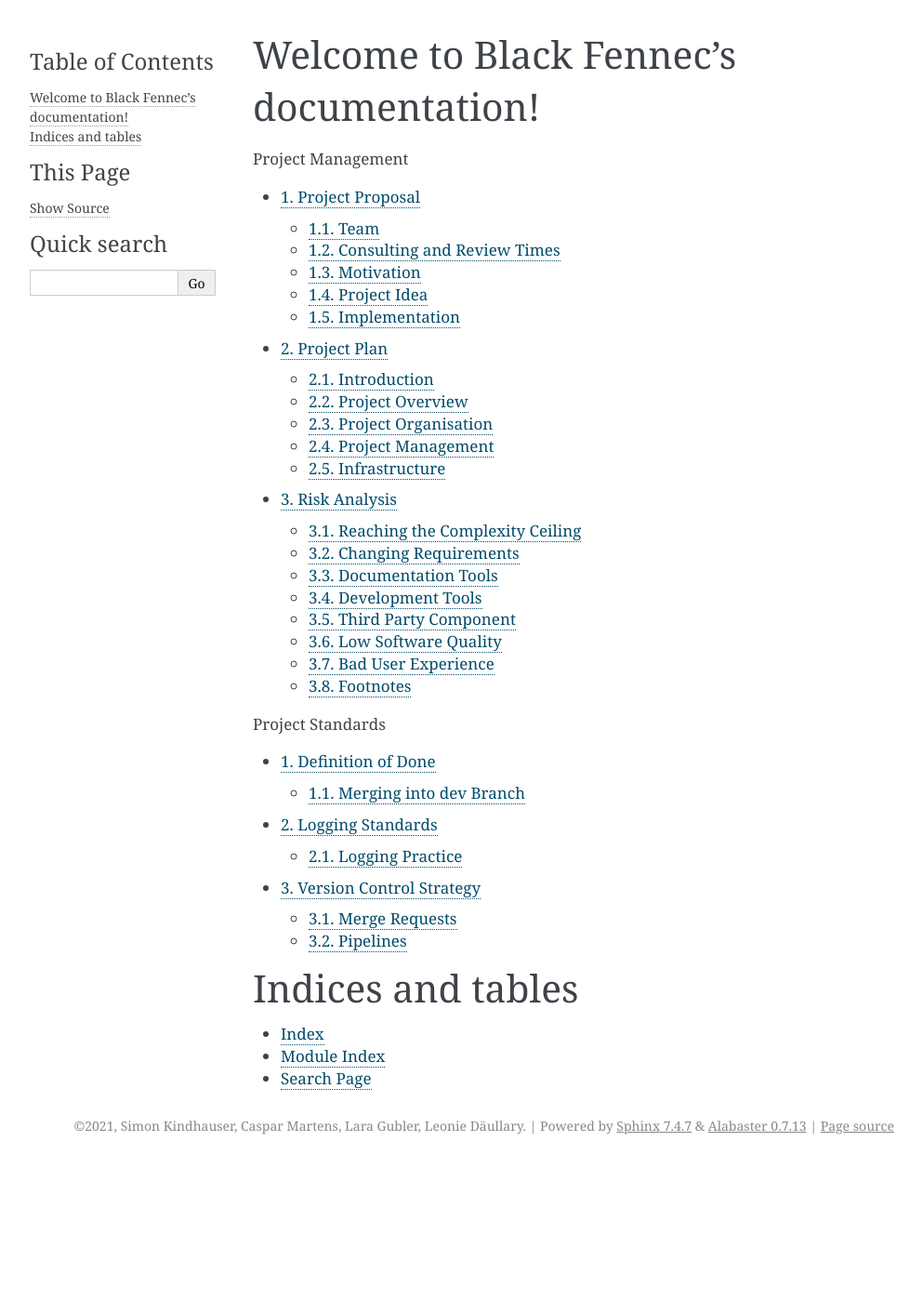
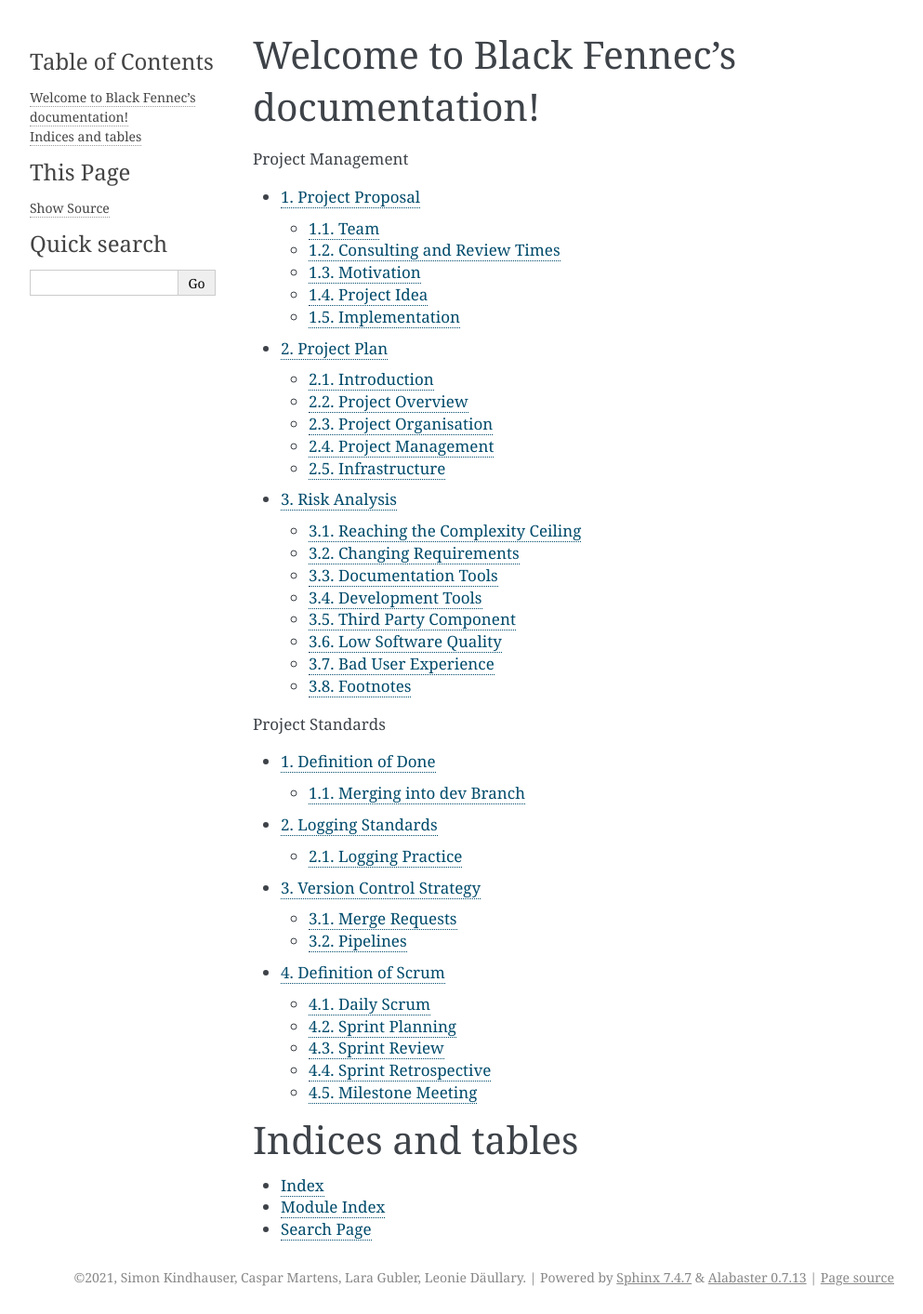
Before and after one commit to blackfennec-org/blackfennec, a Sphinx documentation site: the page built from docs/source/index.rst, in a window 1280 px wide. Shown: the whole page at 93% size, without its empty margins (148-1141 px from the left). Built offline with Sphinx 7.4.7, drawn with Linux system fonts in a browser that asks for light colours; before the commit the page ends 1250 px from its top, so only the background shows below that; some of the changed lines change nothing that is shown.

Commit message:
extract definition of scrum

```diff
--- a/docs/source/index.rst
+++ b/docs/source/index.rst
@@ -23,6 +23,7 @@ Welcome to Black Fennec's documentation!
    project_standards/definition_of_done.rst
    project_standards/logging_standards.rst
    project_standards/version_control_strategy.rst
+   project_standards/definition_of_scrum.rst
 
 
 Indices and tables
--- a/docs/source/project_management/project_plan.rst
+++ b/docs/source/project_management/project_plan.rst
@@ -20,19 +20,20 @@ References
 ----------
 In the table below you can find the links to the important documents in the repository.
 
-+--------------------------+---------------------------------+
-| **Document**             | **Reference**                   |
-+--------------------------+---------------------------------+
-| Project Proposal         | :doc:`project_proposal`         |
-+--------------------------+---------------------------------+
-| Risk Analysis            | :doc:`risk_analysis`            |
-+--------------------------+---------------------------------+
-| Definition of Done       | :doc:`definition_of_done`       |
-+--------------------------+---------------------------------+
-| Logging Standards        | :doc:`logging_standards`        |
-+--------------------------+---------------------------------+
-| Version Control Strategy | :doc:`version_control_strategy` |
-+--------------------------+---------------------------------+
+.. table::
+  :align: left
+  :widths: auto
+
+  =========================  =============
+  **Document**               **Reference**
+  =========================  =============
+  Project Proposal           :doc:`project_proposal`
+  Risk Analysis              :doc:`risk_analysis`
+  Definition of done         :doc:`/project_standards/definition_of_done`
+  Logging Standards          :doc:`/project_standards//logging_standards`
+  Version Control Strategy   :doc:`/project_standards//version_control_strategy`
+  Version Control Strategy   :doc:`/project_standards//definition_of_scrum`
+  =========================  =============
 
 Project Overview
 ****************
@@ -155,43 +156,15 @@ Project Presentation                                             `Milestone: Pro
 
 Meetings
 --------
-During our project, various Scrum meetings are held. These always take place on the same day, at the same time, so that
-all members can plan and prepare for them in advance.
+During our project, various Scrum meetings are held. These always take place on the same day, at the same time, so that all members can plan and prepare for them in advance. The definition and scope of the meetings is documented in our :doc:`/project_standards/definition_of_scrum`.
 
-Daily Scrum
-^^^^^^^^^^^
-This meeting will take place on each day that we will work together as a team on the project and will last about 15
-minutes. It is mainly intended for the developers of our team.
-During the meeting the progress towards the Sprint Goal will be reviewed. If necessary, the Sprint Backlog and the
-planned work can be adjusted.
 
-Sprint Planning
-^^^^^^^^^^^^^^^
-This meeting is used to plan a new sprint and takes place as soon as a Sprint has been completed.
-
-Three main Questions are discussed in this meeting. These include defining a new Sprint Goal, which items from the
-Product Backlog should be included in the upcoming Sprint and how an increment that meets the Definition of Done can be created.
-
-Sprint Review
-^^^^^^^^^^^^^
-During this meeting, the result of the Sprint is reviewed and adjustments are made.
-
-Our team presents their work and progress towards the Product Goal. Based on the information, the next steps can be planned.
-
-Sprint Retrospective
-^^^^^^^^^^^^^^^^^^^^
-This meeting is very important. It is used to plan how to improve the quality and effectiveness of our work. The team reviews how the last sprint went in terms of individual team members, interactions, processes, tools and their Definition of Done. We discuss, what went well during the Sprint and what didn't, what problems were encountered and how they were solved or can be solved.
-
-Milestone Meeting
-^^^^^^^^^^^^^^^^^
-After each milestone there is a meeting with the Advisor. We present a small demo of our project and show the status of the product.
-
-Meeting Timetable
-^^^^^^^^^^^^^^^^^
+Meetings Timetable
+^^^^^^^^^^^^^^^^^^
 In the following table one can see how we have scheduled the meetings.
 
 =====================  =================================  =======================  ========================
- Meeting Timetable     | Friday 1                         | Friday 2               | Friday 3
+ Meetings Timetable     | Friday 1                         | Friday 2               | Friday 3
 =====================  =================================  =======================  ========================
  08:00 - 09:00          Daily Scrum                        Daily Scrum              Daily Scrum
  09:00 - 10:00
@@ -239,11 +212,11 @@ The basis of our quality assurance is the use of frequently built in meetings in
 
 Produced Artifacts
 ^^^^^^^^^^^^^^^^^^
-All created artifacts of this project are contained within the project Gitlab repository to which any associated person has access. This ensures that of every file a detailed change history is available. For a detailed elaboration on our Version Control Strategy a dedicated document :doc:`version_control_strategy` exists.
+All created artifacts of this project are contained within the project Gitlab repository to which any associated person has access. This ensures that of every file a detailed change history is available. For a detailed elaboration on our Version Control Strategy a dedicated document :doc:`/project_standards/version_control_strategy` exists.
 
 Documentation
 ^^^^^^^^^^^^^
-Our documentation is written in the Markdown-flavour RestructuredText and is version controlled in Gitlab. The generation and provision of the Documentation is automated through a CI-Pipeline task and is automatically built when attaching a tag to a commit. The documentation also is a project artifact and therefore also falls under the :doc:`version_control_strategy`.
+Our documentation is written in the Markdown-flavour RestructuredText and is version controlled in Gitlab. The generation and provision of the Documentation is automated through a CI-Pipeline task and is automatically built when attaching a tag to a commit. The documentation also is a project artifact and therefore also falls under the :doc:`/project_standards/version_control_strategy`.
 
 Project Management
 ^^^^^^^^^^^^^^^^^^
@@ -259,7 +232,7 @@ Draft             The drafted issues are in a pre-stage before making it into th
 Backlog           Only the Product Owner is allowed to define the Backlog. Here Definite Tasks that are going to be implemented are listed.
 Sprint Backlog    This Column is the Backlog for the Sprint and requires the items to be actual user-stories and on a Work-item level so that one person can be assigned to this task.
 In Progress       In this list are issues that are in progress in the momentaneous sprint.
-Resolved          When an issue is resolved, this means that it adheres to the :doc:`definition_of_done` but was not merged yet.
+Resolved          When an issue is resolved, this means that it adheres to the :doc:`/project_standards/definition_of_done` but was not merged yet.
 Open              The Open Issue list is not used in our project as open issues tend to reside in dedicated lists.
 Closed            When an feature was successfully merged its issues move to the list closed where all past issues reside.
 ================  ====================
@@ -270,7 +243,7 @@ Development
 Procedure
 ~~~~~~~~~
 
-As previously mentioned all our artifacts including our code is contained in Gitlab. For any versioning specific practices one can look into the file :doc:`version_control_strategy`. In there the handling of merge requests is explained. This ensures a dual control principle regarding not only logic errors but also formatting and code style.
+As previously mentioned all our artifacts including our code is contained in Gitlab. For any versioning specific practices one can look into the file :doc:`/project_standards/version_control_strategy`. In there the handling of merge requests is explained. This ensures a dual control principle regarding not only logic errors but also formatting and code style.
 
 Additionally to the dual control principle our Gitlab pipelines have built in execution for testing and linting.
 
--- /dev/null
+++ b/docs/source/project_standards/definition_of_scrum.rst
@@ -0,0 +1,29 @@
+Definition of Scrum
+===================
+This document defines the definition of Scrum used in this project. This document can be edited during e.g. `Sprint Retrospective`_
+
+Daily Scrum
+^^^^^^^^^^^
+This meeting usually takes place once a day will should last about 15
+minutes. We collectively decided to hold an additional meeting of this type. It is mainly intended for the developers of our team. During the meeting the progress towards the Sprint Goal will be reviewed. If necessary, the Sprint Backlog and the planned work can be adjusted.
+
+Sprint Planning
+^^^^^^^^^^^^^^^
+This meeting is used to plan a new sprint and takes place as soon as a Sprint has been completed.
+
+Three main Questions are discussed in this meeting. These include defining a new Sprint Goal, which items from the
+Product Backlog should be included in the upcoming Sprint and how an increment that meets the Definition of Done can be created.
+
+Sprint Review
+^^^^^^^^^^^^^
+During this meeting, the result of the Sprint is reviewed and adjustments are made.
+
+Our team presents their work and progress towards the Product Goal. Based on the information, the next steps can be planned.
+
+Sprint Retrospective
+^^^^^^^^^^^^^^^^^^^^
+This meeting is very important. It is used to plan how to improve the quality and effectiveness of our work. The team reviews how the last sprint went in terms of individual team members, interactions, processes, tools and their Definition of Done. We discuss, what went well during the Sprint and what didn't, what problems were encountered and how they were solved or can be solved.
+
+Milestone Meeting
+^^^^^^^^^^^^^^^^^
+After each milestone there is a meeting with the Advisor. We present a small demo of our project and show the status of the product.
```
